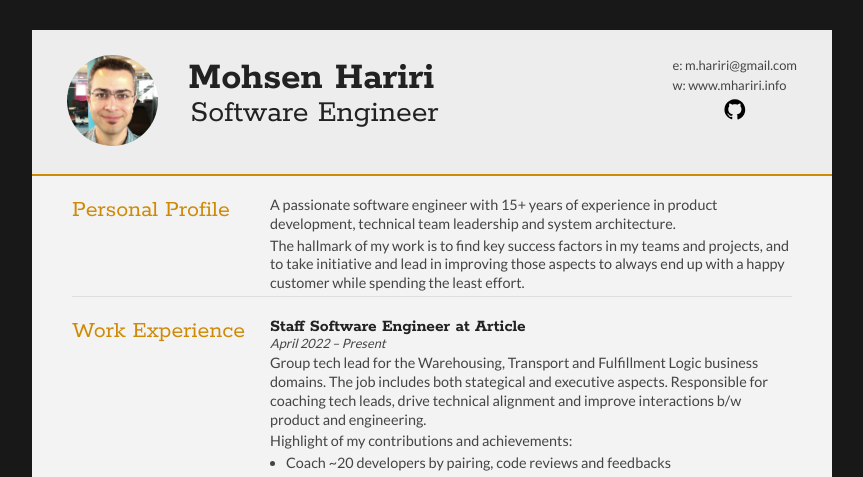
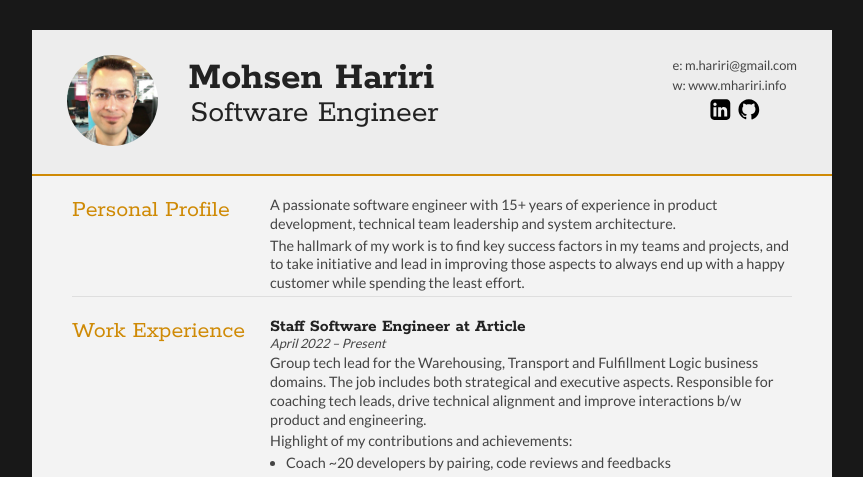
Before and after one commit to mhariri/resume, a plain HTML site: page index.html in a window 1280 px wide. Shown: the top 477 px of the page, without its empty margins (208-1071 px from the left). Drawn offline with Linux system fonts and the light colour scheme.

Commit message:
Enable linkedin

```diff
--- a/index.html
+++ b/index.html
@@ -31,7 +31,7 @@
                     <li>e: <a href="mailto:m.hariri@gmail.com">m.hariri@gmail.com</a></li>
                     <li>w: <a href="http://www.mhariri.info">www.mhariri.info</a></li>
                     <li class="links">
-                        <!--<a href="https://www.linkedin.com/in/mohsenhariri/"><img class="linkedin" src="linkedin.svg"></a>-->
+                        <a href="https://www.linkedin.com/in/mohsenhariri/"><img class="linkedin" src="linkedin.svg"></a>
                         <a href="https://github.com/mhariri"><img class="github" src="github.svg"></a>
                     </li>
                 </ul>
@@ -69,7 +69,7 @@
                         <h2>Staff Software Engineer at Article</h2>
                         <p class="subDetails">April 2022 – Present</p>
                         <p>Group tech lead for the Warehousing, Transport and Fulfillment Logic business domains.
-                            The job includes both stategical and executive aspects.
+                            The job includes both strategical and executive aspects.
                             Responsible for coaching tech leads, drive technical alignment and improve
                             interactions b/w product and engineering.
                         </p>
```
Also changed, not shown: 1 other file.
